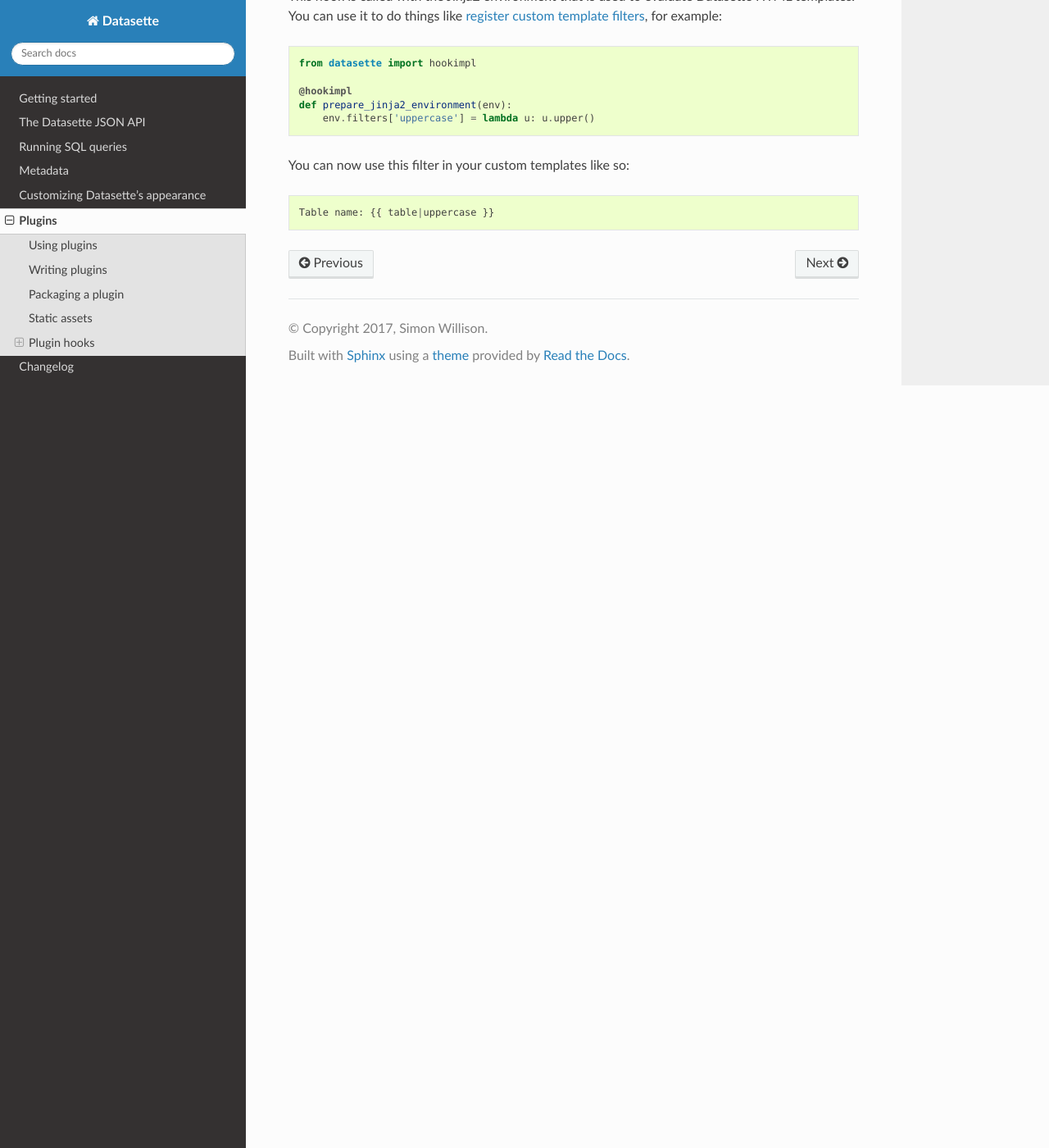
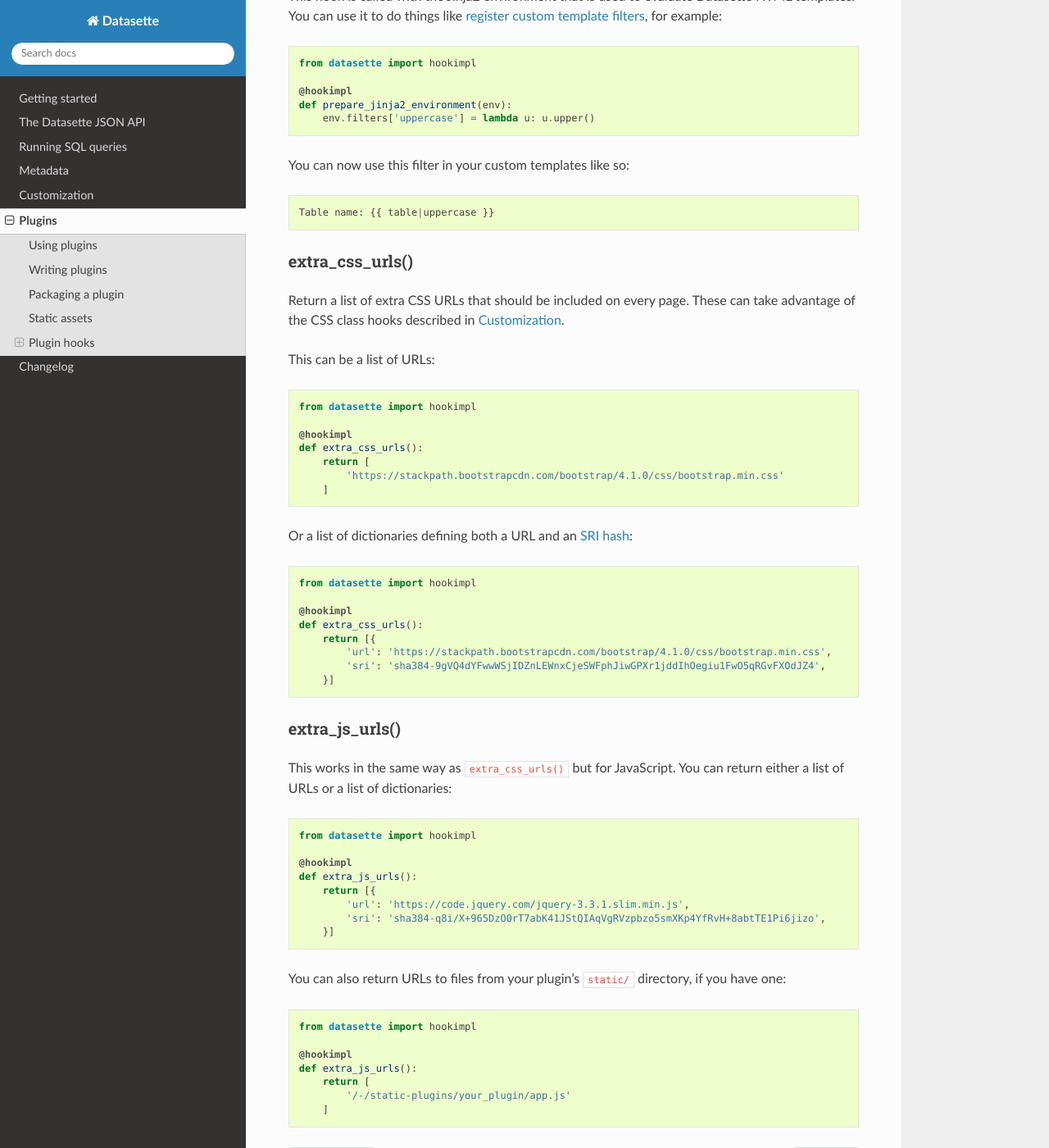
Before and after one commit to simonw/datasette, a Sphinx documentation site: the page built from docs/plugins.rst, in a window 1280 px wide and 1400 px high, scrolled down 3193 px. Shown: the whole window at 82% size. Built offline with Sphinx 7.4.7 and the Read the Docs theme 2.0.0, drawn with Linux system fonts in a browser that asks for light colours.

Commit message:
New plugin hooks: extra_css_urls() and extra_js_urls()
Closes #214

```diff
--- a/docs/custom_templates.rst
+++ b/docs/custom_templates.rst
@@ -1,5 +1,7 @@
-Customizing Datasette's appearance
-==================================
+.. _customization:
+
+Customization
+=============
 
 Datasette provides a number of ways of customizing the way data is displayed.
 
--- a/docs/plugins.rst
+++ b/docs/plugins.rst
@@ -169,3 +169,65 @@
 You can now use this filter in your custom templates like so::
 
     Table name: {{ table|uppercase }}
+
+extra_css_urls()
+~~~~~~~~~~~~~~~~
+
+Return a list of extra CSS URLs that should be included on every page. These can
+take advantage of the CSS class hooks described in :ref:`customization`.
+
+This can be a list of URLs:
+
+.. code-block:: python
+
+    from datasette import hookimpl
+
+    @hookimpl
+    def extra_css_urls():
+        return [
+            'https://stackpath.bootstrapcdn.com/bootstrap/4.1.0/css/bootstrap.min.css'
+        ]
+
+Or a list of dictionaries defining both a URL and an
+`SRI hash <https://www.srihash.org/>`_:
+
+.. code-block:: python
+
+    from datasette import hookimpl
+
+    @hookimpl
+    def extra_css_urls():
+        return [{
+            'url': 'https://stackpath.bootstrapcdn.com/bootstrap/4.1.0/css/bootstrap.min.css',
+            'sri': 'sha384-9gVQ4dYFwwWSjIDZnLEWnxCjeSWFphJiwGPXr1jddIhOegiu1FwO5qRGvFXOdJZ4',
+        }]
+
+extra_js_urls()
+~~~~~~~~~~~~~~~
+
+This works in the same way as ``extra_css_urls()`` but for JavaScript. You can
+return either a list of URLs or a list of dictionaries:
+
+.. code-block:: python
+
+    from datasette import hookimpl
+
+    @hookimpl
+    def extra_js_urls():
+        return [{
+            'url': 'https://code.jquery.com/jquery-3.3.1.slim.min.js',
+            'sri': 'sha384-q8i/X+965DzO0rT7abK41JStQIAqVgRVzpbzo5smXKp4YfRvH+8abtTE1Pi6jizo',
+        }]
+
+You can also return URLs to files from your plugin's ``static/`` directory, if
+you have one:
+
+.. code-block:: python
+
+    from datasette import hookimpl
+
+    @hookimpl
+    def extra_js_urls():
+        return [
+            '/-/static-plugins/your_plugin/app.js'
+        ]
```
Also changed, not shown: 4 other files.
